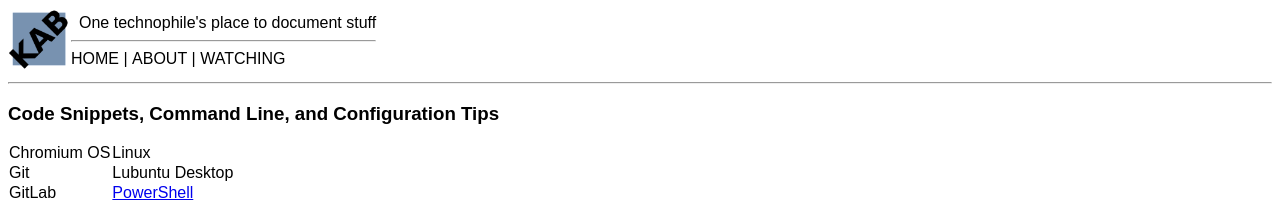
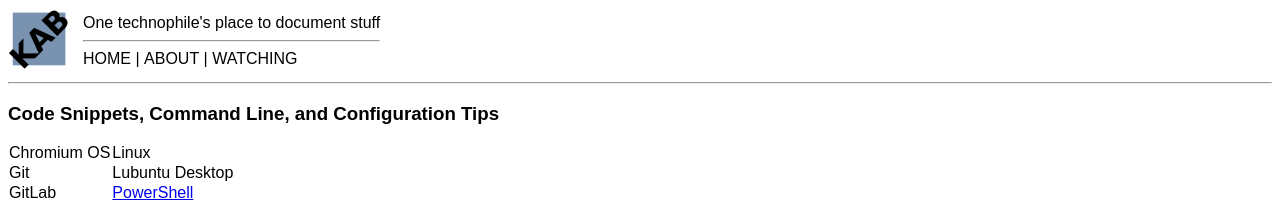
Before and after one commit to kabtech/kab, a Jekyll site: the page built from index.md, in a window 1280 px wide. Shown: the top 204 px of the page. Built offline with Jekyll 4.4.1, drawn with Linux system fonts in a browser that asks for light colours; our own code applies the rules of GitHub Pages for plain Markdown files.

Commit message:
Update kab.html

```diff
--- a/_layouts/kab.html
+++ b/_layouts/kab.html
@@ -9,9 +9,10 @@
 <table>
 <tr>
 <td><img src="./img/kab_logo_100.png" alt="insignia" style="width:60px;height:60px;"></td>
-<td><span style="padding: 0px 8px 0px 8px;">One technophile's place to document stuff
+<td width="8px"><td>
+<td>One technophile's place to document stuff
 <hr/>
-<a id="navHome" href="zzz" class="navNormal">HOME</a> | <a id="navAbout" href="zzz" class="navNormal">ABOUT</a> | <a id="navContact" href="zzz" class="navNormal">WATCHING</a></span>
+<a id="navHome" href="{{ site.baseurl }}" class="navNormal">HOME</a> | <a id="navAbout" href="zzz" class="navNormal">ABOUT</a> | <a id="navContact" href="zzz" class="navNormal">WATCHING</a>
 </td>
 </tr>
 </table>
```
